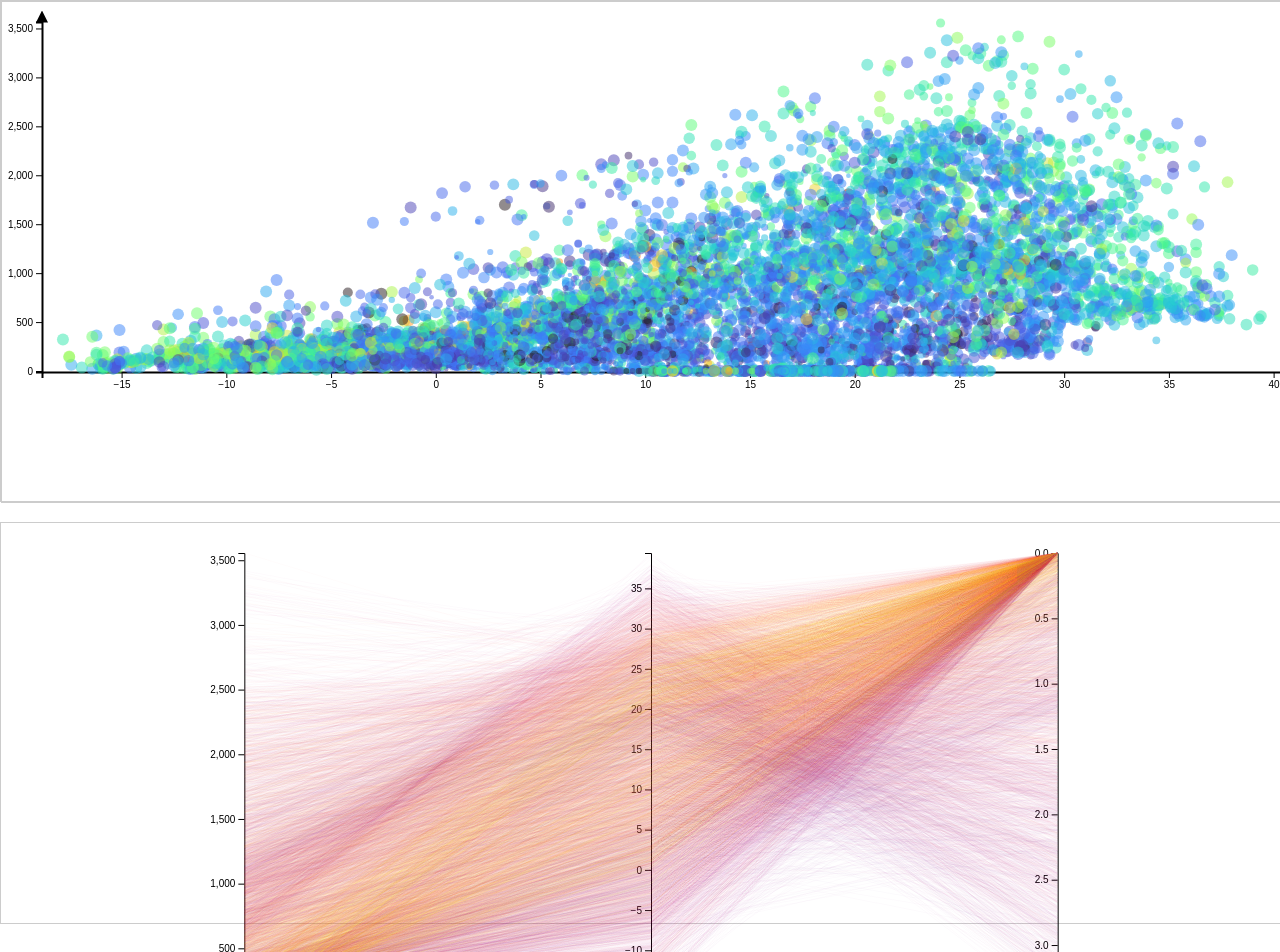
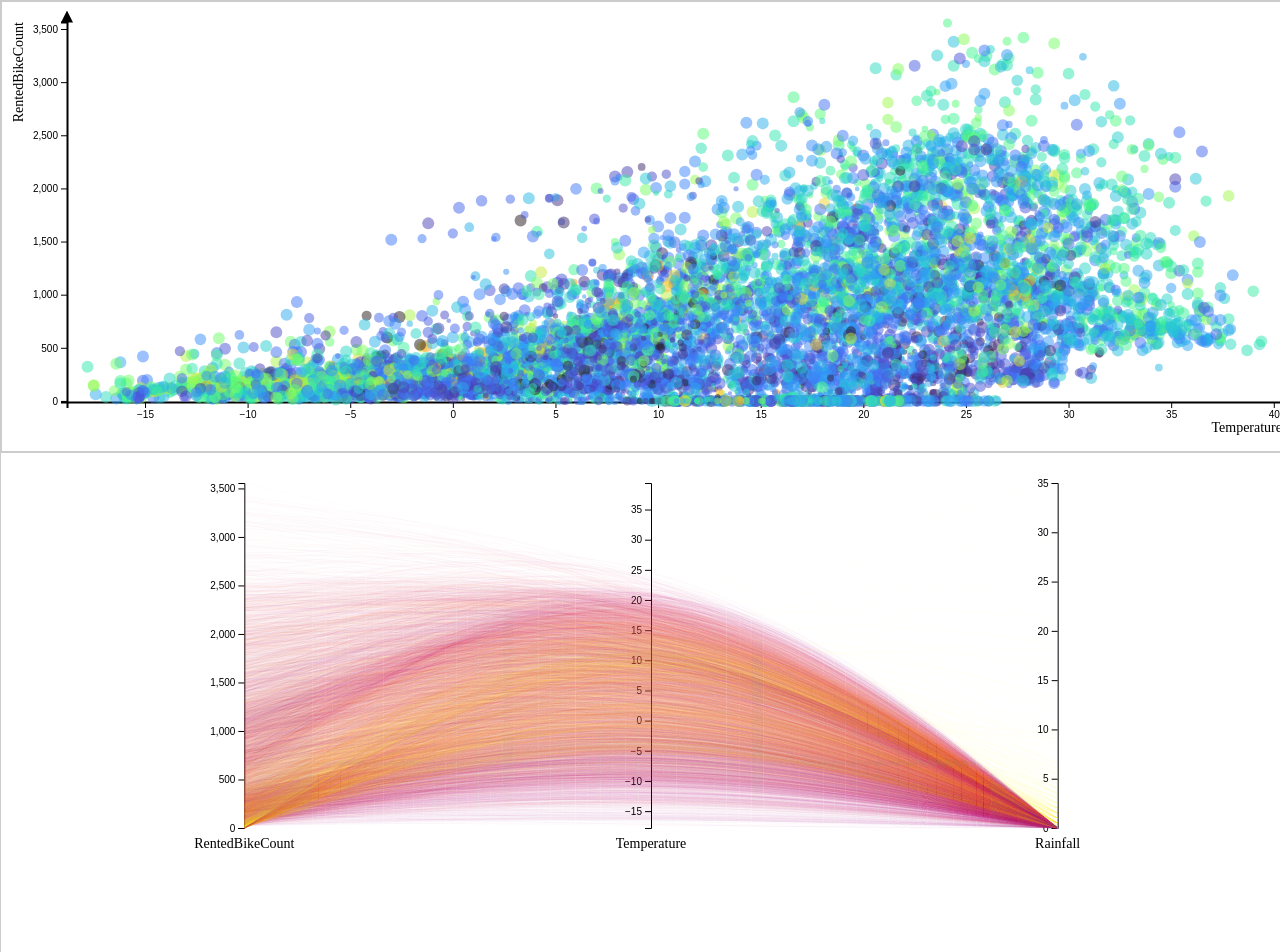
Before and after one commit to giorgiodaneri/HPDAV_assignment2, a React (Create React App) app: page / in a window 1280 px wide. Shown: the top 952 px of the page. Built offline with nearby package versions, Linux system fonts and the light colour scheme.

Commit message:
added edge bundling , adjusted div dimensions to better fir the available space

```diff
--- a/src/App.css
+++ b/src/App.css
@@ -6,7 +6,7 @@
     height: 10%;
 }
 #view-container{
-    height:80%;
+    height:100%;
 }
 .row:after {
     content: "";
@@ -14,14 +14,14 @@
     clear: both;
 }
 .scatterplotDivContainer {
-    width: 1300px;
+    width: 1400px;
     height: 400px;
-    margin-bottom: 20px;   /* Space between the plots */
+    margin-bottom: 0px;   /* Space between the plots */
     border: 1px solid #ccc;
 }
 .parallelCoordinatesDivContainer {
     width: 1300px;
-    height: 400px;
-    margin-bottom: 20px;   /* Space between the plots */
+    height: 500px;
+    margin-bottom: 0px;   /* Space between the plots */
     border: 1px solid #ccc;
 }
--- a/src/App.js
+++ b/src/App.js
@@ -30,7 +30,6 @@ function App() {
             {<ParallelCoordinatesContainer/>}
           </div>
         </div>
-
     </div>
   );
 }
--- a/src/components/parallel_coordinates/ParallelCoordinates-d3.js
+++ b/src/components/parallel_coordinates/ParallelCoordinates-d3.js
@@ -4,15 +4,15 @@ class ParallelCoordinates {
     constructor(container, data) {
         this.container = container;
         this.data = data;
-        this.margin = { top: 30, right: 40, bottom: 10, left: 40 };
+        this.margin = { top: 30, right: 40, bottom: 25, left: 40 };
         this.width = 1300 - this.margin.left - this.margin.right;
-        this.height = 500 - this.margin.top - this.margin.bottom;
+        this.height = 400 - this.margin.top - this.margin.bottom;
 
         this.drawParallelCoordinates();
     }
 
     drawParallelCoordinates() {
-        const attributes = ["RentedBikeCount", "Temperature", "SolarRadiation"];
+        const attributes = ["RentedBikeCount", "Temperature", "Rainfall"];
 
         // Define the color scale using the Turbo colormap
         const colorScale = d3.scaleSequential(d3.interpolatePlasma)
@@ -31,7 +31,7 @@ class ParallelCoordinates {
         const yScales = {};
         attributes.forEach(attr => {
             // if the attribute is RentedBikeCount, invert the scale
-            if (attr === "SolarRadiation") {
+            if (attr === "None") {
                 yScales[attr] = d3.scaleLinear()
                     .domain(d3.extent(this.data, d => d[attr]))
                     .range([0, this.height]);
@@ -59,8 +59,23 @@ class ParallelCoordinates {
                 d3.select(this).call(d3.axisLeft(yScales[d]));
             });
 
+        // Draw the axis labels below each axis
+        svg.selectAll(".axis-label")
+        .data(attributes)
+        .enter()
+        .append("text")
+        .attr("class", "axis-label")
+        .attr("x", d => xScale(d))
+        .attr("y", this.height + 20)  // Position the labels below the axes
+        .attr("text-anchor", "middle")
+        .style("font-size", "14px")
+        .text(d => d);  // Display the attribute name as the label
+
+
         // Line generator for each data point
         const lineGenerator = d3.line()
+            // Curved lines to bundle edges together
+            .curve(d3.curveBasis)
             .x((d, i) => xScale(attributes[i]))
             .y((d, i) => yScales[attributes[i]](d));
 
--- a/src/components/parallel_coordinates/ParallelCoordinates.css
+++ b/src/components/parallel_coordinates/ParallelCoordinates.css
@@ -0,0 +1,31 @@
+.parallelCoordinatesContainer {
+  display: flex;
+  flex-direction: column;
+  align-items: center;
+  justify-content: center;
+  width: 100%;
+  height: 100%;
+}
+
+.parallelCoordinatesDivContainer {
+  width: 100%;
+  height: 100%;
+  margin-bottom: 0px;
+  border: 1px solid #ccc;
+}
+
+svg {
+    width: 100%;
+    height: 100%;
+}
+
+.axis text {
+    font: 10px sans-serif;
+}
+
+.brush rect {
+    fill: none;
+    pointer-events: all;
+    stroke: #000;
+    stroke-width: 1.5px;
+}
--- a/src/components/scatterplot/Scatterplot-d3.js
+++ b/src/components/scatterplot/Scatterplot-d3.js
@@ -13,7 +13,7 @@ class ScatterplotD3 {
     }
 
     renderScatterplot(data, xAttribute, yAttribute, colorAttribute, sizeAttribute, controllerMethods) {
-        const margin = { top: 20, right: 20, bottom: 30, left: 40 };
+        const margin = { top: 20, right: 20, bottom: 0, left: 65 };
         const width = this.size.width - margin.left - margin.right;
         const height = this.size.height - margin.top - margin.bottom;
 
@@ -110,6 +110,23 @@ class ScatterplotD3 {
                 .attr("stroke-width", 2)                 // Make axis line thicker
                 .attr("stroke", "black"));               // Set axis line color
 
+        // Draw the axis labels below the x-axis and to the left of the y-axis
+        svg.append("text")
+            .attr("class", "x label")
+            .attr("text-anchor", "end")
+            .attr("x", width)
+            .attr("y", height + 30)
+            .text(xAttribute)
+            .style("font-size", "14px");
+
+        svg.append("text")
+            .attr("class", "y label")
+            .attr("text-anchor", "end")
+            .attr("y", - 55)
+            .attr("dy", ".75em")
+            .attr("transform", "rotate(-90)")
+            .text(yAttribute)
+            .style("font-size", "14px");
 
         // Create scatterplot points
         svg.selectAll(".dot")
--- a/src/components/scatterplot/Scatterplot.css
+++ b/src/components/scatterplot/Scatterplot.css
@@ -1,6 +1,6 @@
 .scatterplotDivContainer {
     width: 100%;
-    height: 500px; /* Or any size that fits your layout */
+    height: 450px; /* Or any size that fits your layout */
     position: relative;
 }
 
```
